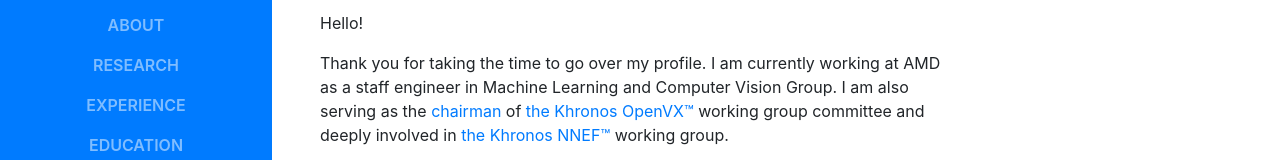
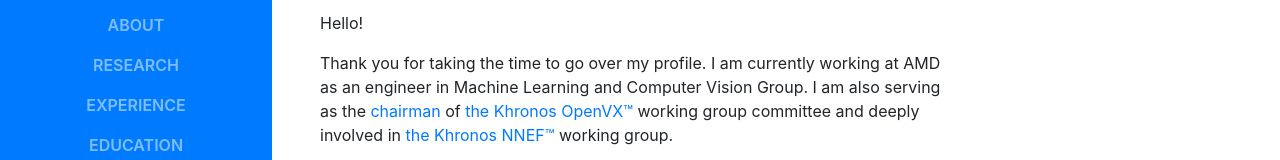
Before and after one commit to kiritigowda/kiritigowda.github.io, a website with bundled scripts: page index.html in a window 1280 px wide. Shown: the part 309-469 px from the top of the page. Built offline with nearby package versions, Linux system fonts and the light colour scheme; a web font is replaced by a local one.

Commit message:
Update - Index

```diff
--- a/index.html
+++ b/index.html
@@ -87,7 +87,7 @@
             <div class="resume-content mr-auto">
               <p>Hello!</p>
 
-              <p>Thank you for taking the time to go over my profile. I am currently working at AMD as a staff engineer in Machine Learning and Computer Vision Group. I am also serving as the <a href="https://www.khronos.org/about/working-group-chairs/">chairman</a> of <a href="https://www.khronos.org/openvx/">the Khronos OpenVX™</a> working group committee and deeply involved in <a href="https://www.khronos.org/nnef/">the Khronos NNEF™</a> working group.</p>
+              <p>Thank you for taking the time to go over my profile. I am currently working at AMD as an engineer in Machine Learning and Computer Vision Group. I am also serving as the <a href="https://www.khronos.org/about/working-group-chairs/">chairman</a> of <a href="https://www.khronos.org/openvx/">the Khronos OpenVX™</a> working group committee and deeply involved in <a href="https://www.khronos.org/nnef/">the Khronos NNEF™</a> working group.</p>
 
               <p>If you have any queries about Machine Learning and Computer Vision activities at Khronos or AMD, please send me a mail.</p>
 
```
